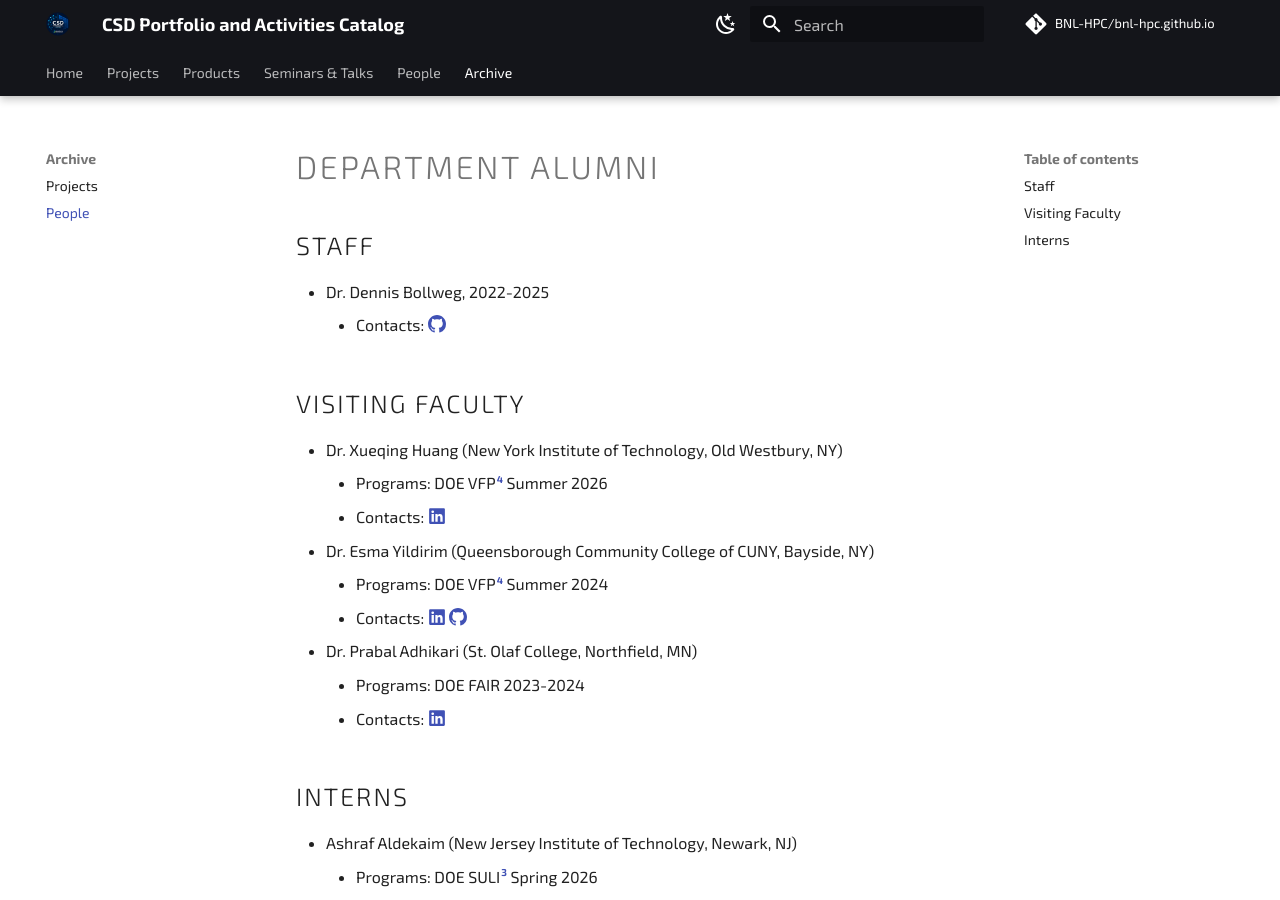
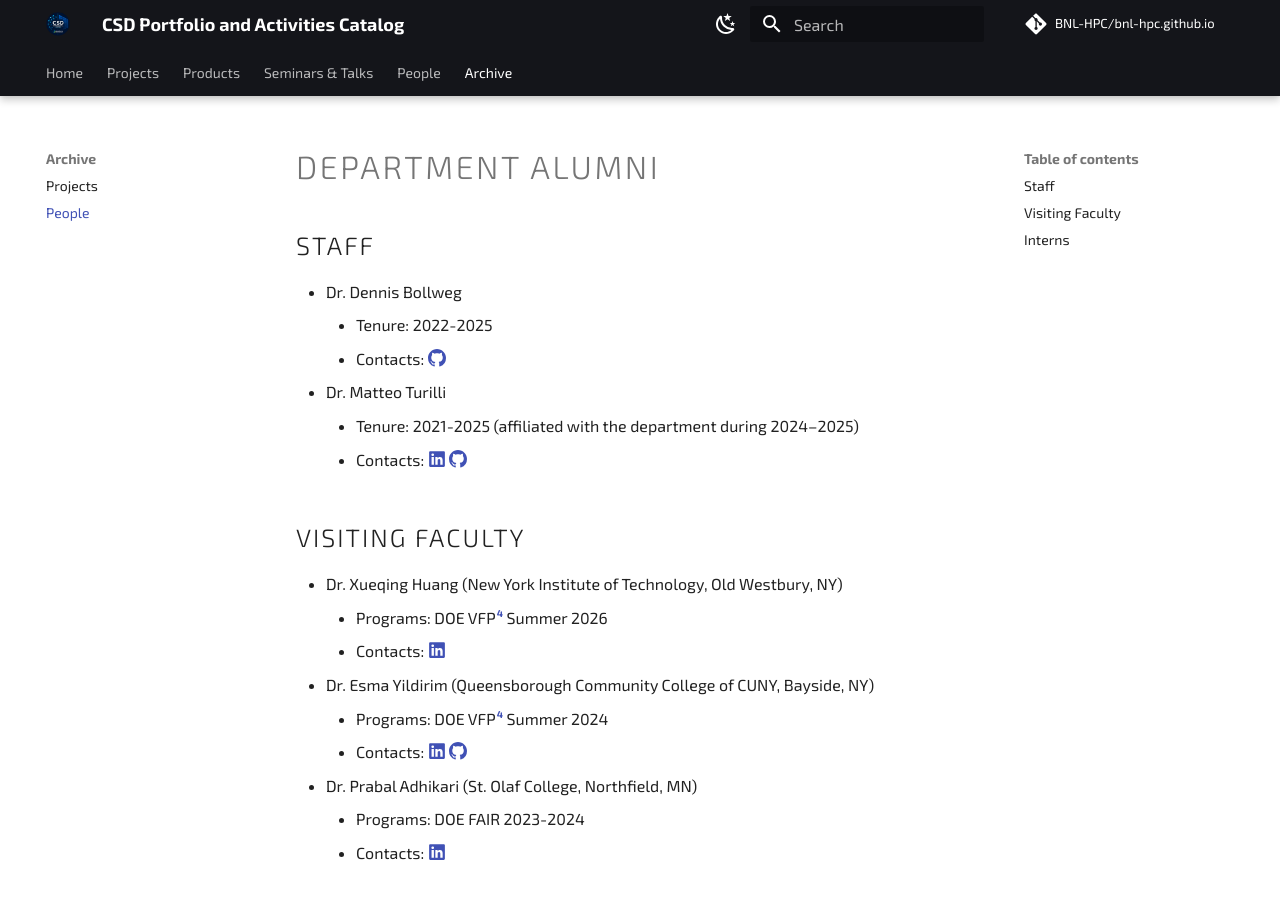
Before and after one commit to BNL-HPC/bnl-hpc.github.io, an MkDocs documentation site: the page built from docs/archive/people.md, in a window 1280 px wide and 900 px high. Built offline with MkDocs 1.6.1 and Material for MkDocs 9.7.7, drawn with Linux system fonts in a browser that asks for light colours; comment, search, counter and statistics services are not loaded.

Commit message:
feat: add Matteo Turilli to alumni list

```diff
--- a/docs/archive/people.md
+++ b/docs/archive/people.md
@@ -2,8 +2,12 @@
 
 ## Staff
 
-- Dr. Dennis Bollweg, 2022-2025
+- Dr. Dennis Bollweg
+    - Tenure: 2022-2025
     - Contacts: [:octicons-mark-github-16:](https://github.com/dbollweg)
+- Dr. Matteo Turilli
+    - Tenure: 2021-2025 (affiliated with the department during 2024–2025)
+    - Contacts: [:fontawesome-brands-linkedin:](https://www.linkedin.com/in/mturilli) [:octicons-mark-github-16:](https://github.com/mturilli)
 
 ## Visiting Faculty
 
```
